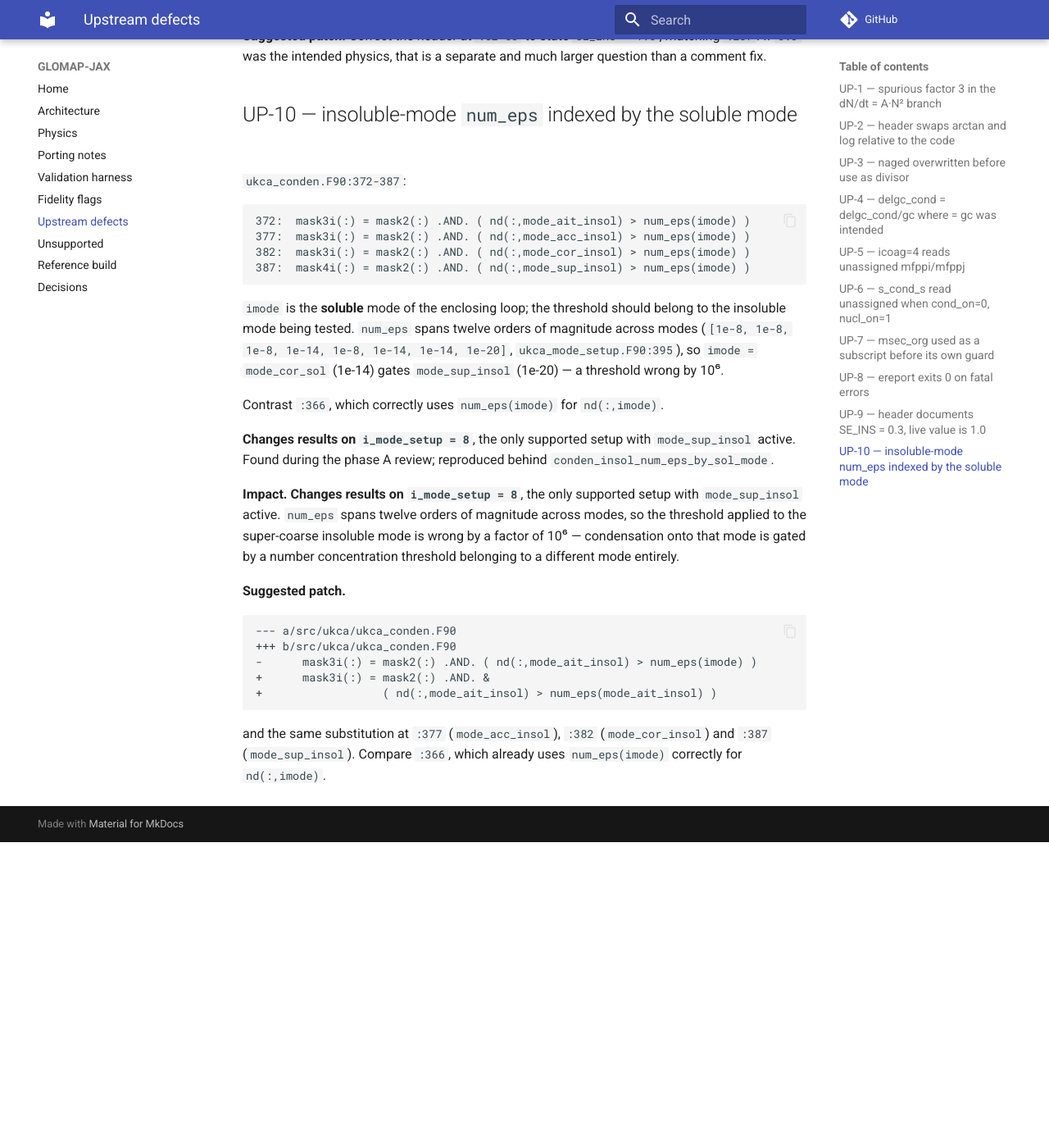
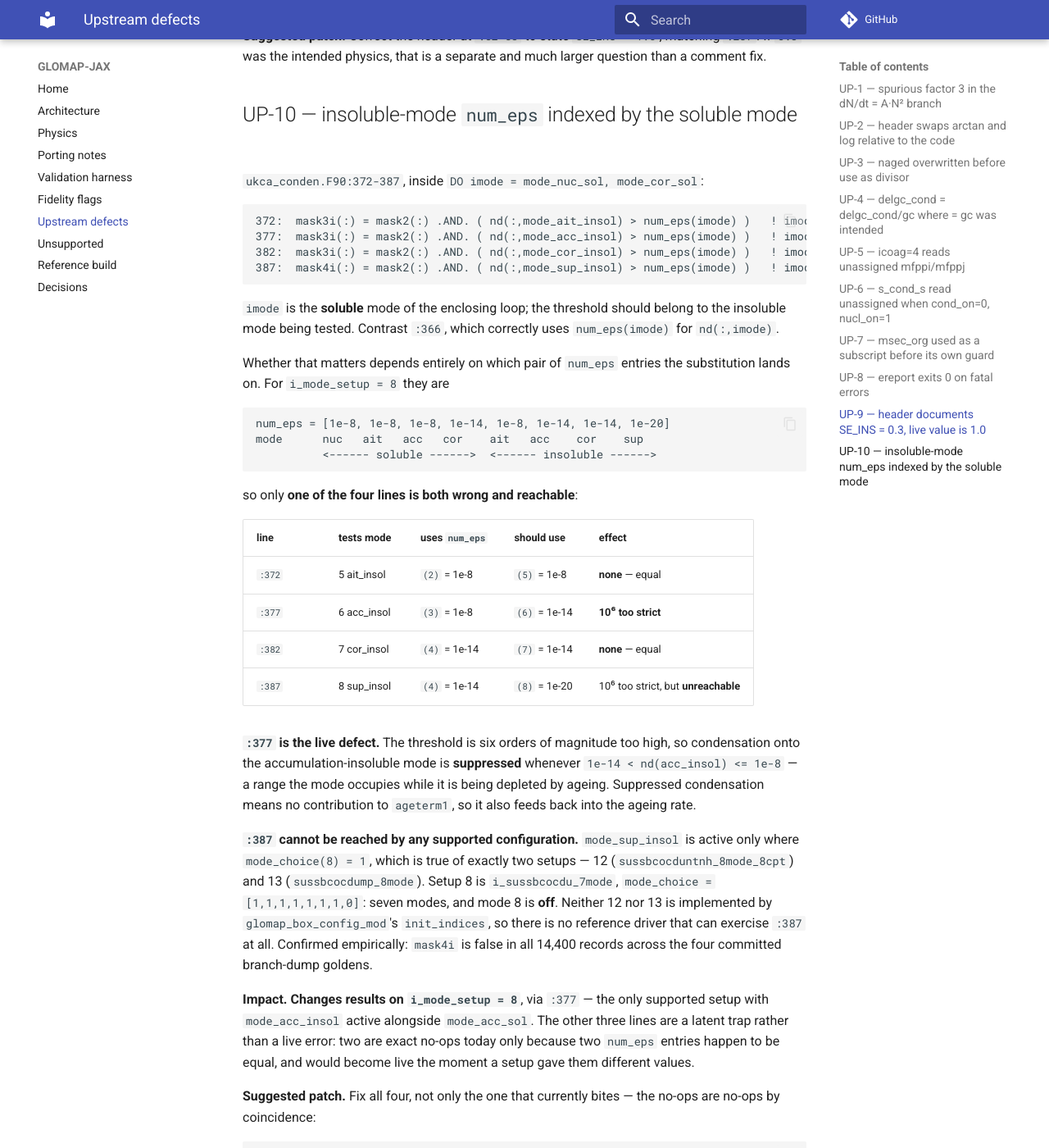
Before and after one commit to reflective-org/GLOMAP-JAX, an MkDocs documentation site: the page built from docs/UPSTREAM_DEFECTS.md, in a window 1280 px wide and 1400 px high, scrolled down 7249 px. Shown: the whole window at 82% size. Built offline with MkDocs 1.6.1 and Material for MkDocs 9.7.7, drawn with Linux system fonts in a browser that asks for light colours; comment, search, counter and statistics services are not loaded; before the commit the page ends 8276 px from its top, so only the background shows below that; some of the changed text lies outside the part shown.

Commit message:
Correct UP-10: the live line is :377, not :387
The phase B adversarial review found the mechanism wrong, and it was wrong
in the report we were about to file upstream.

UP-10 claimed to change results on i_mode_setup = 8, "the only supported
setup with mode_sup_insol active", and built its whole case on :387. Setup
8 is sussbcocdu_7mode with mode_choice = [1,1,1,1,1,1,1,0] -- mode 8 is
OFF. mode_sup_insol is active only in setups 12 and 13, and neither is
implemented by glomap_box_config_mod's init_indices, so :387 is unreachable
from any configuration the reference can run. Confirmed empirically:
mask4i is false in all 14,400 records across the four committed branch
goldens.

Worse, the illustrative diff in the suggested patch targeted :372 -- one of
the two lines that provably change nothing.

With num_eps = [1e-8,1e-8,1e-8,1e-14,1e-8,1e-14,1e-14,1e-20], only one of
the four lines is both wrong and reachable:

  :372  tests mode 5, uses num_eps(2)=1e-8  vs 1e-8   -> no-op
  :377  tests mode 6, uses num_eps(3)=1e-8  vs 1e-14  -> LIVE, 1e6 too strict
  :382  tests mode 7, uses num_eps(4)=1e-14 vs 1e-14  -> no-op
  :387  tests mode 8, uses num_eps(4)=1e-14 vs 1e-20  -> unreachable

So the defect is real on setup 8 but through the accumulation pair, and in
the opposite direction to what was written: the threshold is too HIGH, so
condensation onto mode_acc_insol is SUPPRESSED while 1e-14 < nd <= 1e-8,
which then feeds back through ageterm1 into the ageing rate.

The two no-ops are no-ops by coincidence -- two num_eps entries happen to be
equal -- so the suggested patch still fixes all four.

Corrected in UPSTREAM_DEFECTS.md, fidelity.md, config.py and PROGRESS.md.
Issue #1's filing note needs the same correction before anything is sent.

Co-Authored-By: Claude Opus 5 (1M context) <noreply@anthropic.com>
Claude-Session: https://claude.ai/code/session_01FG1oy8ih5kfCyXGdXL2epj

````diff
--- a/docs/UPSTREAM_DEFECTS.md
+++ b/docs/UPSTREAM_DEFECTS.md
@@ -307,43 +307,74 @@ larger question than a comment fix.
 
 ## UP-10 — insoluble-mode `num_eps` indexed by the soluble mode
 
-`ukca_conden.F90:372-387`:
+`ukca_conden.F90:372-387`, inside `DO imode = mode_nuc_sol, mode_cor_sol`:
 
 ```fortran
-372:  mask3i(:) = mask2(:) .AND. ( nd(:,mode_ait_insol) > num_eps(imode) )
-377:  mask3i(:) = mask2(:) .AND. ( nd(:,mode_acc_insol) > num_eps(imode) )
-382:  mask3i(:) = mask2(:) .AND. ( nd(:,mode_cor_insol) > num_eps(imode) )
-387:  mask4i(:) = mask2(:) .AND. ( nd(:,mode_sup_insol) > num_eps(imode) )
+372:  mask3i(:) = mask2(:) .AND. ( nd(:,mode_ait_insol) > num_eps(imode) )   ! imode = 2
+377:  mask3i(:) = mask2(:) .AND. ( nd(:,mode_acc_insol) > num_eps(imode) )   ! imode = 3
+382:  mask3i(:) = mask2(:) .AND. ( nd(:,mode_cor_insol) > num_eps(imode) )   ! imode = 4
+387:  mask4i(:) = mask2(:) .AND. ( nd(:,mode_sup_insol) > num_eps(imode) )   ! imode = 4
 ```
 
 `imode` is the **soluble** mode of the enclosing loop; the threshold should
-belong to the insoluble mode being tested. `num_eps` spans twelve orders of
-magnitude across modes (`[1e-8, 1e-8, 1e-8, 1e-14, 1e-8, 1e-14, 1e-14, 1e-20]`,
-`ukca_mode_setup.F90:395`), so `imode = mode_cor_sol` (1e-14) gates
-`mode_sup_insol` (1e-20) — a threshold wrong by 10⁶.
+belong to the insoluble mode being tested. Contrast `:366`, which correctly uses
+`num_eps(imode)` for `nd(:,imode)`.
 
-Contrast `:366`, which correctly uses `num_eps(imode)` for `nd(:,imode)`.
+Whether that matters depends entirely on which pair of `num_eps` entries the
+substitution lands on. For `i_mode_setup = 8` they are
 
-**Changes results on `i_mode_setup = 8`**, the only supported setup with
-`mode_sup_insol` active. Found during the phase A review; reproduced behind
-`conden_insol_num_eps_by_sol_mode`.
+```
+num_eps = [1e-8, 1e-8, 1e-8, 1e-14, 1e-8, 1e-14, 1e-14, 1e-20]
+mode      nuc   ait   acc   cor    ait   acc    cor    sup
+          <------ soluble ------>  <------ insoluble ------>
+```
 
-**Impact.** **Changes results on `i_mode_setup = 8`**, the only supported setup
-with `mode_sup_insol` active. `num_eps` spans twelve orders of magnitude across
-modes, so the threshold applied to the super-coarse insoluble mode is wrong by a
-factor of 10⁶ — condensation onto that mode is gated by a number concentration
-threshold belonging to a different mode entirely.
+so only **one of the four lines is both wrong and reachable**:
 
-**Suggested patch.**
+| line | tests mode | uses `num_eps` | should use | effect |
+|---|---|---|---|---|
+| `:372` | 5 ait_insol | `(2)` = 1e-8 | `(5)` = 1e-8 | **none** — equal |
+| `:377` | 6 acc_insol | `(3)` = 1e-8 | `(6)` = 1e-14 | **10⁶ too strict** |
+| `:382` | 7 cor_insol | `(4)` = 1e-14 | `(7)` = 1e-14 | **none** — equal |
+| `:387` | 8 sup_insol | `(4)` = 1e-14 | `(8)` = 1e-20 | 10⁶ too strict, but **unreachable** |
+
+**`:377` is the live defect.** The threshold is six orders of magnitude too
+high, so condensation onto the accumulation-insoluble mode is **suppressed**
+whenever `1e-14 < nd(acc_insol) <= 1e-8` — a range the mode occupies while it
+is being depleted by ageing. Suppressed condensation means no contribution to
+`ageterm1`, so it also feeds back into the ageing rate.
+
+**`:387` cannot be reached by any supported configuration.** `mode_sup_insol`
+is active only where `mode_choice(8) = 1`, which is true of exactly two setups —
+12 (`sussbcocduntnh_8mode_8cpt`) and 13 (`sussbcocdump_8mode`). Setup 8 is
+`i_sussbcocdu_7mode`, `mode_choice = [1,1,1,1,1,1,1,0]`: seven modes, and mode 8
+is **off**. Neither 12 nor 13 is implemented by `glomap_box_config_mod`'s
+`init_indices`, so there is no reference driver that can exercise `:387` at all.
+Confirmed empirically: `mask4i` is false in all 14,400 records across the four
+committed branch-dump goldens.
+
+**Impact.** **Changes results on `i_mode_setup = 8`**, via `:377` — the only
+supported setup with `mode_acc_insol` active alongside `mode_acc_sol`. The other
+three lines are a latent trap rather than a live error: two are exact no-ops
+today only because two `num_eps` entries happen to be equal, and would become
+live the moment a setup gave them different values.
+
+**Suggested patch.** Fix all four, not only the one that currently bites — the
+no-ops are no-ops by coincidence:
 
 ```diff
 --- a/src/ukca/ukca_conden.F90
 +++ b/src/ukca/ukca_conden.F90
--      mask3i(:) = mask2(:) .AND. ( nd(:,mode_ait_insol) > num_eps(imode) )
-+      mask3i(:) = mask2(:) .AND. &
-+                  ( nd(:,mode_ait_insol) > num_eps(mode_ait_insol) )
+-          mask3i(:) = mask2(:) .AND. ( nd(:,mode_acc_insol) > num_eps(imode) )
++          mask3i(:) = mask2(:) .AND.                                           &
++                      ( nd(:,mode_acc_insol) > num_eps(mode_acc_insol) )
 ```
 
-and the same substitution at `:377` (`mode_acc_insol`), `:382`
-(`mode_cor_insol`) and `:387` (`mode_sup_insol`). Compare `:366`, which already
-uses `num_eps(imode)` correctly for `nd(:,imode)`.
+and the analogous substitution at `:372` (`mode_ait_insol`), `:382`
+(`mode_cor_insol`) and `:387` (`mode_sup_insol`).
+
+**History.** Found during the phase A review. The original write-up named `:387`
+and `i_mode_setup = 8` as the mechanism, which the phase B review showed to be
+wrong on both counts — `mode_sup_insol` is not active in setup 8, and `:387` is
+unreachable. The defect is real; the analysis was not. Corrected here and in
+`docs/fidelity.md`.
````
Also changed, not shown: PROGRESS.md (+3 -1 lines), docs/fidelity.md (+23 -10 lines), 16 other files.
